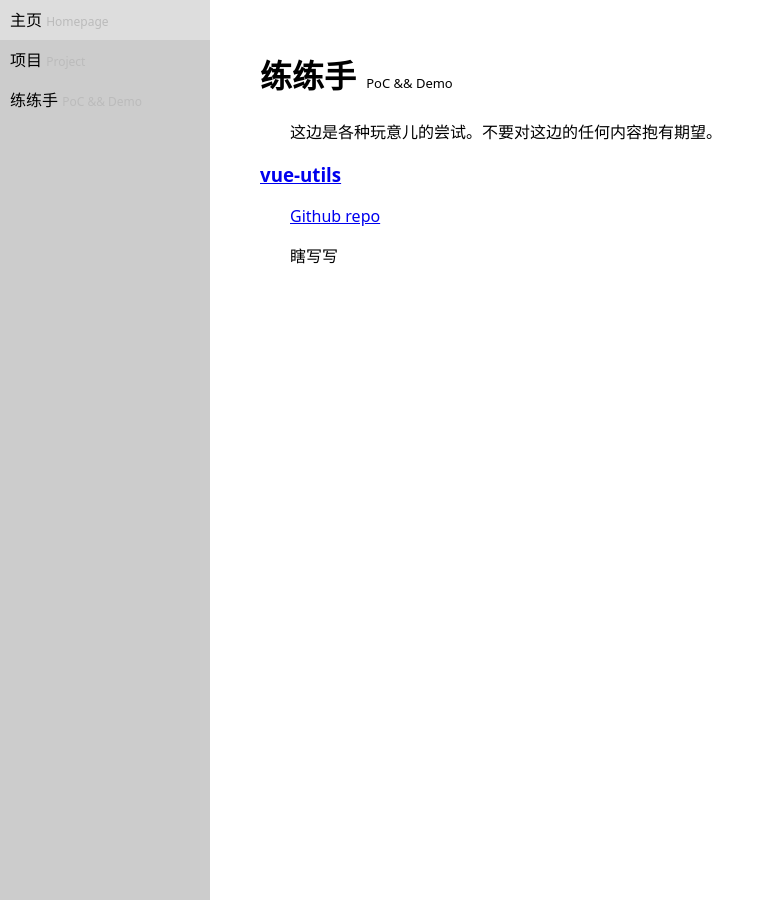
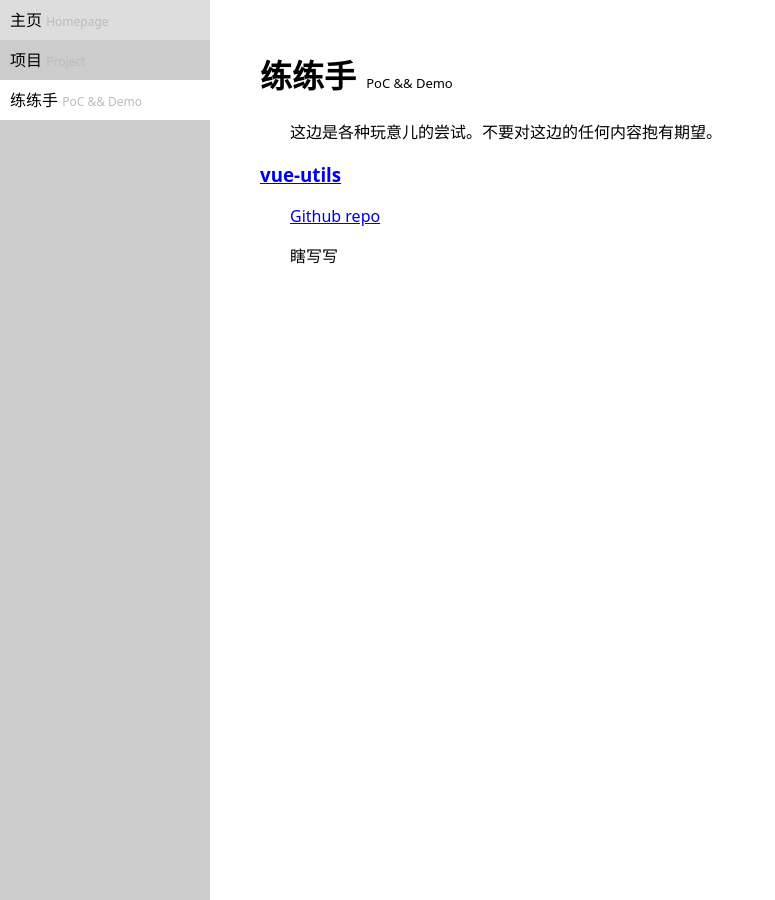
Before and after one commit to no1xsyzy/no1xsyzy.github.io, a Jekyll site: the page built from tukattemita.md, in a window 1280 px wide. Shown: the whole page, without its empty margins (0-775 px from the left). Built offline with Jekyll 4.4.1, drawn with Linux system fonts in a browser that asks for light colours; our own code applies the rules of GitHub Pages for plain Markdown files.

Commit message:
fix(color)

```diff
--- a/_data/navigation.yml
+++ b/_data/navigation.yml
@@ -1,9 +1,12 @@
 - name: 主页
   engl: Homepage
   link: /
+  url: /
 - name: 项目
   engl: Project
   link: /tukuttemita
+  url: /tukuttemita.html
 - name: 练练手
   engl: PoC && Demo
   link: /tukattemita
+  url: /tukattemita.html
--- a/_includes/navigation.html
+++ b/_includes/navigation.html
@@ -1,6 +1,6 @@
 <nav>
   {% for item in site.data.navigation %}
-    {% if page.url == item.link %}
+  {% if page.url == item.url %}
   <span class="nav-item no-select-start">
     {{ item.name }}
     <span class="engl-name">{{ item.engl }}</span>
```
Lines whose indentation alone changed are shown as unchanged.
